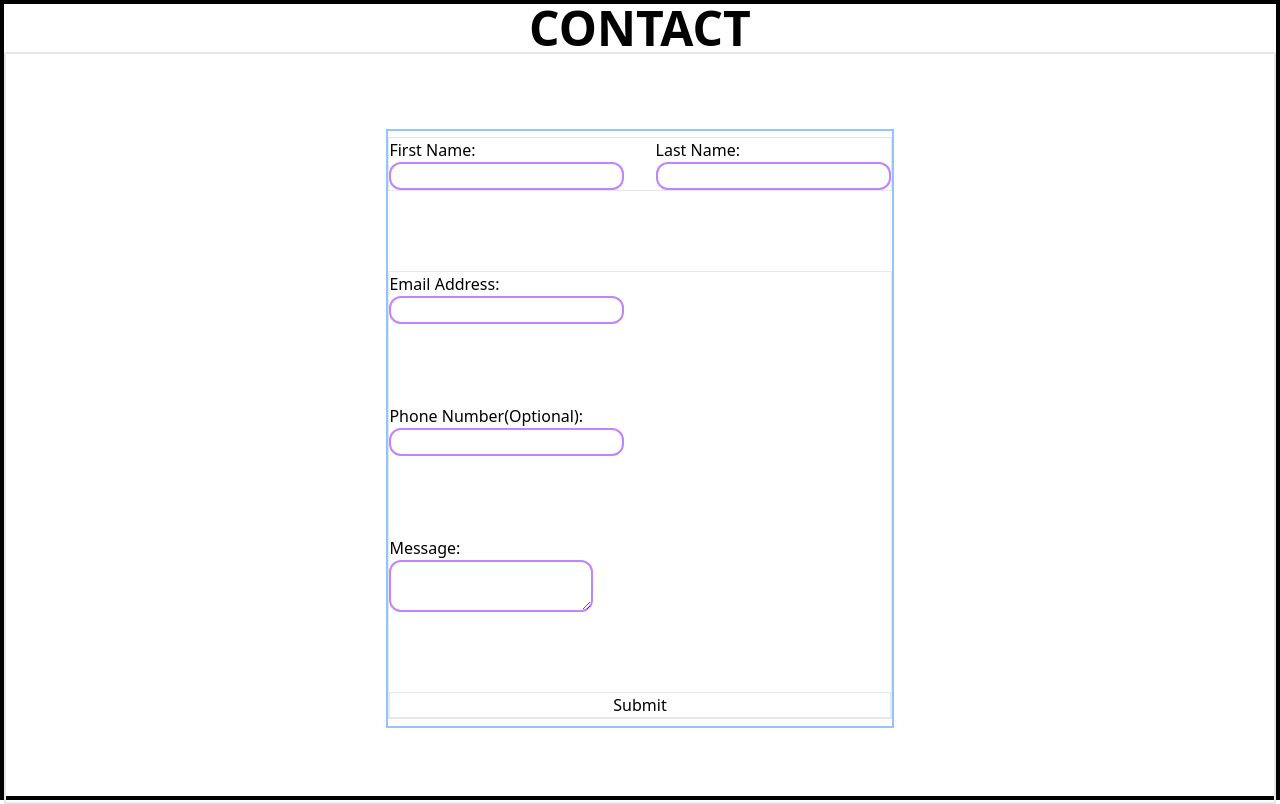
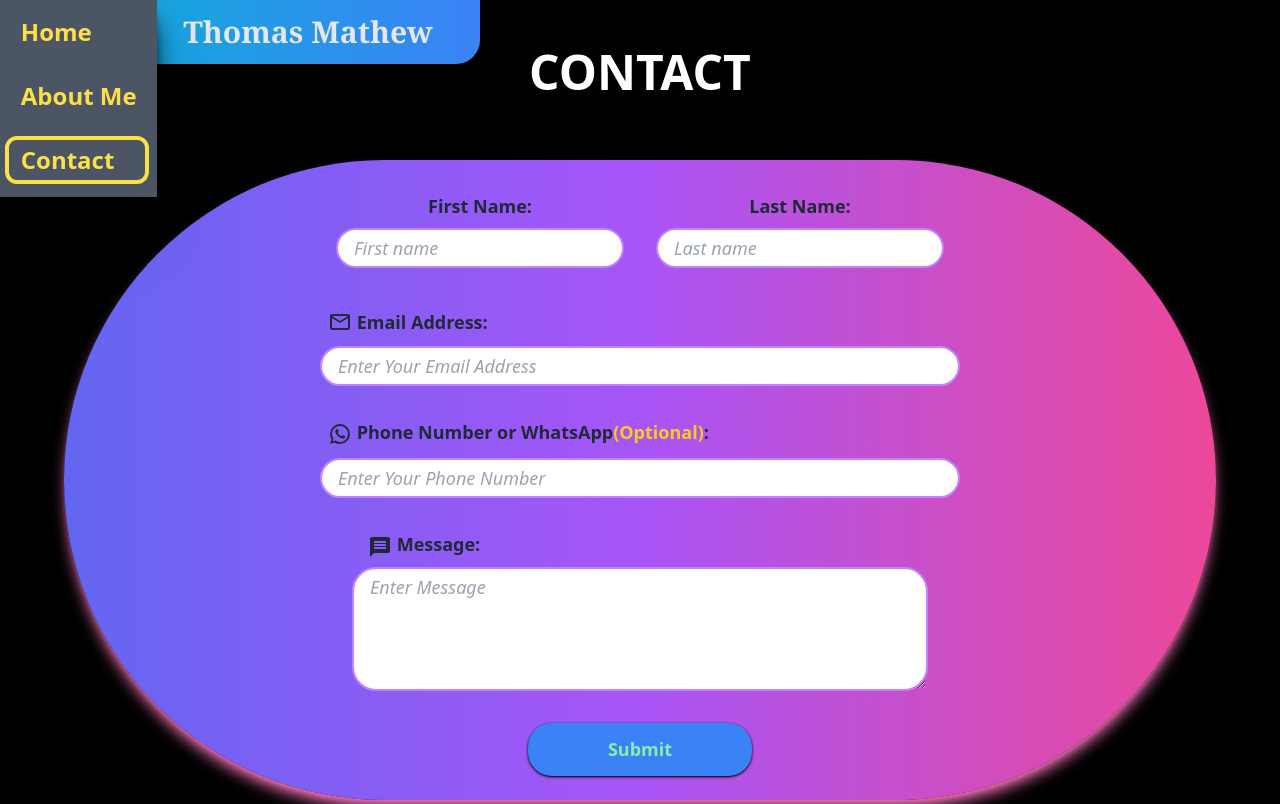
Before and after one commit to luffy17zoro17/portfolio.1, a Next.js app: page /contact in a window 1280 px wide. Built offline with nearby package versions, Linux system fonts and the light colour scheme.

Commit message:
final stages

```diff
--- a/components/SideNav.js
+++ b/components/SideNav.js
@@ -10,7 +10,8 @@ const SideNav = () => {
           font-semibold text-3xl pl-[8.5rem]">
              <h1 className="absolute font-serif text-gray-200">Thomas Mathew</h1>
           </div>
-        <div className="flex flex-col absolute z-40 text-yellow-300 font-semibold text-2xl space-y-[2rem]
+        <div className="flex fixed top-0 left-0
+         flex-col z-40 text-yellow-300 font-semibold text-2xl space-y-[2rem]
          pt-[1rem] bg-gray-600
          h-[12.3rem] px-[1.3rem] shadow-xl shadow-black drop-shadow-2xl">
 
--- a/next.config.js
+++ b/next.config.js
@@ -5,7 +5,7 @@ const nextConfig = {
 
   images: {
     domains: ['images.unsplash.com','wallpaperaccess.com','www.google.com','upload.wikimedia.org',
-    "res.cloudinary.com","www.datocms-assets.com","cdn.pixabay.com"],
+    "res.cloudinary.com","www.datocms-assets.com","cdn.pixabay.com","media.comicbook.com"],
   },
 }
 
--- a/pages/contact.js
+++ b/pages/contact.js
@@ -1,56 +1,107 @@
+
 
 import MailOutlineIcon from '@mui/icons-material/MailOutline';
+import MessageIcon from '@mui/icons-material/Message';
 import GitHubIcon from '@mui/icons-material/GitHub';
+import WhatsAppIcon from '@mui/icons-material/WhatsApp';
+
+import KeyboardBackspaceIcon from '@mui/icons-material/KeyboardBackspace';
 
 import React from 'react';
 import { useForm, ValidationError } from '@formspree/react';
+import SideNav from '../components/SideNav';
+import Link from 'next/link';
+import Image from 'next/image';
 
 
 function ContactForm() {
   const [state, handleSubmit] = useForm('mrgdlwkj');
   if (state.succeeded) {
-      return <p>Thanks for joining!</p>;
+      return (
+        <>
+         <div className='flex flex-col absolute w-[100%] h-[100%]
+          justify-center items-center'>
+         <Image
+          src="https://media.comicbook.com/2017/02/one-piece-3-231072.png"
+          layout="fill"
+          className="object-cover"
+         />
+        <div className='flex justify-center absolute font-bold text-4xl border
+         rounded-xl bg-white opacity-90 text-center
+        '>Dont worry. Its sent. You can relax now. ;D</div>
+         <div className='cursor-pointer z-10 py-[2rem]
+         rounded-xl bg-yellow-300 border-black border-4
+         top-[35rem] absolute text-xl'>
+          <Link className="z-20" href="/">
+            <a className='px-[4rem] py-[7rem] z-20'><KeyboardBackspaceIcon fontSize="large"
+           className='mr-4 z-20'/>Back to Home</a></Link>
+         </div>
+        </div>
+        </> )
   }
   return (
-   <div className='border-4 border-black relative h-screen'>
-        <h1 className='font-bold text-5xl flex justify-center'>CONTACT</h1>
+
+   <div className='h-[61.22rem] bg-black fixed w-[100%]'>
+
     <form onSubmit={handleSubmit}>
 
-      <div className='flex flex-col justify-center items-center h-[95%]
-       border-2 absolute w-[100%]'>
-      <div className='flex flex-col justify-center space-y-[5rem]
-       border-2 border-blue-300 h-[80%] w-[40%]'>
+      <div className='flex flex-col justify-center items-center
+       text-gray-800 h-[60rem]
+       absolute w-[100%] lg:text-lg'>
+        <h1 className='font-bold text-5xl top-[7rem] z-10
+        absolute shadow-md shadow-black
+        w-[100%] flex justify-center text-white
+        sm:top-[4rem] xl:top-[3rem]'>CONTACT</h1>
+      <div className='flex flex-col justify-center items-center space-y-2
+       bg-gradient-to-r from-indigo-500 via-purple-500 to-pink-500 shadow-lg
+        shadow-pink-400
+       h-[40rem] w-[90%] rounded-full relative'>
 
-      <div className='border flex justify-between'>
-       <div>
-      <label htmlFor='first'>First Name:&nbsp;</label>
-      <input className="flex
-      outline-none border-2 border-purple-400 rounded-xl" id="first" name="first" type="text"
+      <div className='flex flex-col items-center justify-center
+      space-y-4 text-center font-semibold
+      md:flex-row md:space-y-0 md:w-[70%] lg:w-[40rem]'>
+
+      <div className='md:flex md:flex-col md:items-center md:w-[100%]'>
+      <label className='py-2' htmlFor='first'>First Name:</label>
+      <input className="flex p-1 pl-4 font-light italic
+      outline-none border-2 border-purple-400 rounded-3xl md:w-[90%]"
+      id="first" name="first" type="text"
+      placeholder='First name'
       autoComplete="off" required/>
       </div>
-      <div>
-      <label htmlFor='last'>Last Name:&nbsp;</label>
-      <input className="flex outline-none border-2 border-purple-400 rounded-xl"
+
+      <div className='md:flex md:flex-col md:items-center md:w-[100%]'>
+      <label className='py-2' htmlFor='last'>Last Name:</label>
+      <input className="flex p-1 pl-4 font-light italic
+      outline-none border-2 border-purple-400 rounded-3xl md:w-[90%]"
        id="last" name="last" type="text"
+       placeholder='Last name'
        autoComplete="off" required/>
       </div>
+
       </div>
 
-      <div className='flex flex-col space-y-[5rem]
-      border'>
-      <div>
-      <label htmlFor="email">
-        Email Address:&nbsp;
+      <div className='flex flex-col space-y-[2rem] pt-[2rem] font-semibold
+       items-center w-[100%] lg:w-[40rem] lg:space-y-[2rem]'>
+      <div className='w-[84%] space-y-2 lg:w-[100%]'>
+      <label className="p-2 mb-2" htmlFor="email">
+        <MailOutlineIcon className='mb-[0.2rem]'/>&nbsp;Email Address:
       </label>
-      <input className="flex outline-none border-2 border-purple-400 rounded-xl"
+      <input className="flex outline-none
+      border-2 p-1 pl-4 font-light italic
+      border-purple-400 rounded-3xl w-[100%]"
+      placeholder='Enter Your Email Address'
        id="email" type="email" name="email"
       autoComplete="off" required/>
       </div>
 
-      <div>
-      <label htmlFor='number'>Phone Number(Optional):&nbsp;</label>
-      <input className='flex outline-none border-2 border-purple-400 rounded-xl'
+      <div className='w-[84%] space-y-[2%] lg:w-[100%]'>
+      <label className="p-2"
+      htmlFor='number'><WhatsAppIcon/>&nbsp;Phone Number or WhatsApp<span className='text-yellow-400'>(Optional)</span>:</label>
+      <input className='flex outline-none border-2 w-[100%]
+      border-purple-400 rounded-3xl p-1 pl-4 font-light italic'
        id="number" type="number" name="number"
+      placeholder='Enter Your Phone Number'
       pattern="[0-9]{1,15}"
       autoComplete='off'/>
       </div>
@@ -61,12 +112,15 @@ function ContactForm() {
         field="email"
         errors={state.errors}
       />
-      <div>
-      <label htmlFor="message">Message:&nbsp;</label>
+      <div className='w-[73%] space-y-2 lg:w-[90%]'>
+      <label className='m-4' htmlFor="message"><MessageIcon/>&nbsp;Message:</label>
       <textarea
-        className='flex outline-none border-2 border-purple-400 rounded-xl'
+        className='flex w-[100%] p-1 pl-4 font-light italic
+        outline-none border-2 border-purple-400 rounded-3xl'
+        rows={4}
         id="message"
         name="message"
+        placeholder='Enter Message'
         autoComplete='off'
         required
       />
@@ -76,8 +130,11 @@ function ContactForm() {
         field="message"
         errors={state.errors}
       />
-      <div className='border text-center'>
-      <button type="submit" disabled={state.submitting}>
+      <div className='rounded-3xl
+        py-[2%] text-center bg-blue-500 text-green-300
+       shadow shadow-black cursor-pointer z-10
+       hover:bg-green-300 hover:text-blue-500'>
+      <button className="z-10 px-[3rem] md:px-[5rem]" type="submit" disabled={state.submitting}>
         Submit
       </button>
       </div>
@@ -85,12 +142,26 @@ function ContactForm() {
       </div>
       </div>
     </form>
+    <div className='flex flex-col items-center
+    justify-center text-white absolute z-10 w-[100%] bottom-[3rem]'>
+      <h3>My GitHub:</h3>
+      <Link href=""><a><GitHubIcon fontSize="large"/></a></Link>
+    </div>
    </div>
   );
 }
 function Contact() {
   return (
+    <>
+    <div>
+     <div className="border-4 border-yellow-300 rounded-xl
+            fixed z-50 top-[8.5rem]
+            ml-[0.3rem] h-[3rem] w-[9rem]"/>
+      <SideNav/>
+    </div>
+
     <ContactForm />
+    </>
   );
 }
 export default Contact;
--- a/pages/index.js
+++ b/pages/index.js
@@ -21,19 +21,20 @@ export default function Home() {
       <main className="relative flex flex-col justify-center">
       <div className="">
            <div className="border-4 border-yellow-300 rounded-xl
-            absolute z-50 top-[0.5rem]
+            fixed z-50 top-[0.5rem]
             ml-[0.3rem] h-[3rem] w-[9rem]"/>
             <SideNav/>
         </div>
+
         <div className='z-10 absolute flex w-[100%] h-[40%]
          justify-center items-center text-center z-10
          '>
-        <h1 className='font-bold text-white text-[3rem] w-[50%] h-[157%]
+        <h1 className='font-bold text-white text-[3rem] w-[100%] h-[157%]
          border-x-[3rem] border-yellow-300 absolute z-60 shadow-xl shadow-black'>
           <span className='p-[0.3rem]'><span className="shadow-lg shadow-red-400 text-yellow-400
-          text-[5rem] hover:opacity-80">
+          text-[4rem] hover:opacity-80">
             Thomas Mathew<br/></span> -from&nbsp;
-             <span className="shadow-xl shadow-cyan-400 text-green-200 hover:opacity-80">
+             <span className="text-4xl shadow-xl shadow-cyan-400 text-green-200 hover:opacity-80">
               Kerala, India</span>
              <span className='text-orange-400 italic px-4
             shadow-lg shadow-red-400 hover:opacity-80'><br/>
@@ -96,7 +97,7 @@ export default function Home() {
         </h1>
         </div>
 
-        <div className="relative h-screen">
+        <div className="relative h-[80rem]">
         <Image
           src="https://images.unsplash.com/photo-1605012464390-45820d1f7bdf?ixlib=rb-1.2.1&ixid=MnwxMjA3fDB8MHxwaG90by1wYWdlfHx8fGVufDB8fHx8&auto=format&fit=crop&w=2070&q=80"
           layout="fill"
@@ -139,7 +140,9 @@ export default function Home() {
              fellas: <br/>
 
              <div className="absolute text-[1.6rem]">Prioritize potential over degrees?<br/>
-             Time to join forces! <b className="bg-gray-500 border shadow shadow-black">🤝</b>
+             Time to join forces! <b className="bg-gray-500 border shadow shadow-black
+              animate-pulse">
+               <Link href='/contact'>🤝</Link></b>
             </div>
           </div>
           <div className='z-0 absolute bg-orange-400 h-[100%]
```
Also changed, not shown: pages/aboutme.js (+21 -16 lines).
